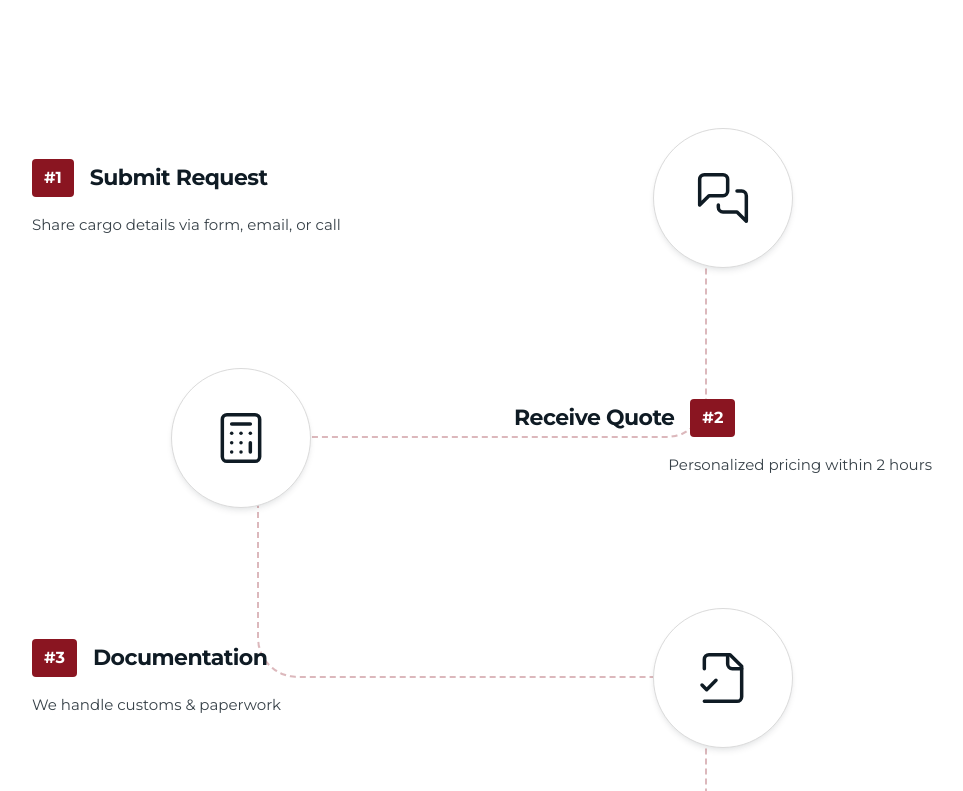
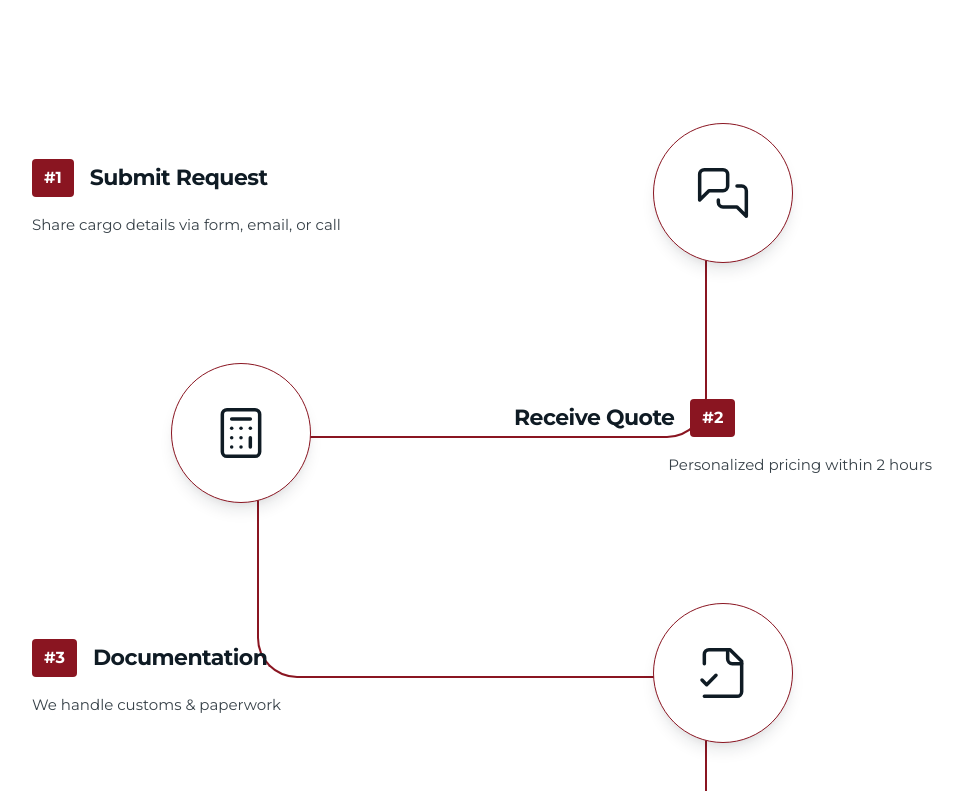
Before and after one commit to Tatul11/cio-logistics-web, a Next.js app: page /en in a window 1280 px wide. Shown: the part 5809-6600 px from the top of the page, without its empty margins (158-1121 px from the left). Built offline with nearby package versions, Linux system fonts and the light colour scheme.

Commit message:
UI Feature: Add scroll-tracking IntersectionObserver to ProcessTimeline for active state animations

```diff
--- a/src/components/ProcessTimeline/ProcessTimeline.module.css
+++ b/src/components/ProcessTimeline/ProcessTimeline.module.css
@@ -88,10 +88,10 @@
   justify-content: center;
   box-shadow: var(--shadow-md);
   border: 1px solid var(--border);
-  transition: transform var(--transition-normal), box-shadow var(--transition-normal), border-color var(--transition-normal);
+  transition: transform 0.5s cubic-bezier(0.4, 0, 0.2, 1), box-shadow 0.5s cubic-bezier(0.4, 0, 0.2, 1), border-color 0.5s cubic-bezier(0.4, 0, 0.2, 1);
 }
 
-.stepRow:hover .iconBox {
+.stepRow:hover .iconBox, .activeStep .iconBox {
   transform: translateY(-5px);
   box-shadow: var(--shadow-lg);
   border-color: #8A1521;
@@ -104,20 +104,31 @@
   width: 50%;
   height: 100%;
   z-index: 1;
+  transition: border-color 0.8s ease-in-out, border-style 0.8s ease-in-out;
 }
 
 .connectorRight {
   right: 25%;
-  border-right: 2px dashed rgba(138, 21, 33, 0.3);
-  border-bottom: 2px dashed rgba(138, 21, 33, 0.3);
+  border-right: 2px dashed rgba(138, 21, 33, 0.2);
+  border-bottom: 2px dashed rgba(138, 21, 33, 0.2);
   border-bottom-right-radius: 40px;
 }
 
 .connectorLeft {
   left: 25%;
-  border-left: 2px dashed rgba(138, 21, 33, 0.3);
-  border-bottom: 2px dashed rgba(138, 21, 33, 0.3);
+  border-left: 2px dashed rgba(138, 21, 33, 0.2);
+  border-bottom: 2px dashed rgba(138, 21, 33, 0.2);
   border-bottom-left-radius: 40px;
+}
+
+.connectorRight.activeConnector {
+  border-right: 2px solid #8A1521;
+  border-bottom: 2px solid #8A1521;
+}
+
+.connectorLeft.activeConnector {
+  border-left: 2px solid #8A1521;
+  border-bottom: 2px solid #8A1521;
 }
 
 @media (max-width: 768px) {
--- a/src/components/ProcessTimeline/ProcessTimeline.tsx
+++ b/src/components/ProcessTimeline/ProcessTimeline.tsx
@@ -1,9 +1,40 @@
 'use client';
-import React from 'react';
+import React, { useState, useEffect, useRef } from 'react';
 import styles from './ProcessTimeline.module.css';
 import { MessagesSquare, Calculator, FileCheck2, Truck, PackageCheck } from 'lucide-react';
 
 export default function ProcessTimeline({ dict }: { dict: any }) {
+  const [activeSteps, setActiveSteps] = useState<number[]>([]);
+  const containerRef = useRef<HTMLDivElement>(null);
+
+  useEffect(() => {
+    const observer = new IntersectionObserver(
+      (entries) => {
+        entries.forEach((entry) => {
+          if (entry.isIntersecting) {
+            const index = Number(entry.target.getAttribute('data-index'));
+            setActiveSteps((prev) => {
+               const newSteps = new Set(prev);
+               for (let i = 0; i <= index; i++) {
+                 newSteps.add(i);
+               }
+               return Array.from(newSteps);
+            });
+          }
+        });
+      },
+      {
+        rootMargin: '-30% 0px -30% 0px',
+        threshold: 0,
+      }
+    );
+
+    const stepElements = document.querySelectorAll('.process-step-row');
+    stepElements.forEach((el) => observer.observe(el));
+
+    return () => observer.disconnect();
+  }, []);
+
   const steps = [
     { num: '#1', title: dict.process.step1, desc: dict.process.step1Desc, icon: <MessagesSquare size={56} strokeWidth={1.5} color="var(--cio-navy)" /> },
     { num: '#2', title: dict.process.step2, desc: dict.process.step2Desc, icon: <Calculator size={56} strokeWidth={1.5} color="var(--cio-navy)" /> },
@@ -13,14 +44,17 @@ export default function ProcessTimeline({ dict }: { dict: any }) {
   ];
 
   return (
-    <div className={styles.timelineContainer}>
+    <div className={styles.timelineContainer} ref={containerRef}>
       {steps.map((step, index) => {
         const isEven = index % 2 === 0;
+        const isActive = activeSteps.includes(index);
+        const isNextActive = activeSteps.includes(index + 1);
+
         return (
-          <div key={index} className={`${styles.stepRow} ${isEven ? styles.rowEven : styles.rowOdd}`}>
+          <div key={index} data-index={index} className={`process-step-row ${styles.stepRow} ${isEven ? styles.rowEven : styles.rowOdd} ${isActive ? styles.activeStep : ''}`}>
             {/* The line connecting steps */}
             {index < steps.length - 1 && (
-               <div className={`${styles.connector} ${isEven ? styles.connectorRight : styles.connectorLeft}`}></div>
+               <div className={`${styles.connector} ${isEven ? styles.connectorRight : styles.connectorLeft} ${isNextActive ? styles.activeConnector : ''}`}></div>
             )}
 
             <div className={styles.textContent}>
```
